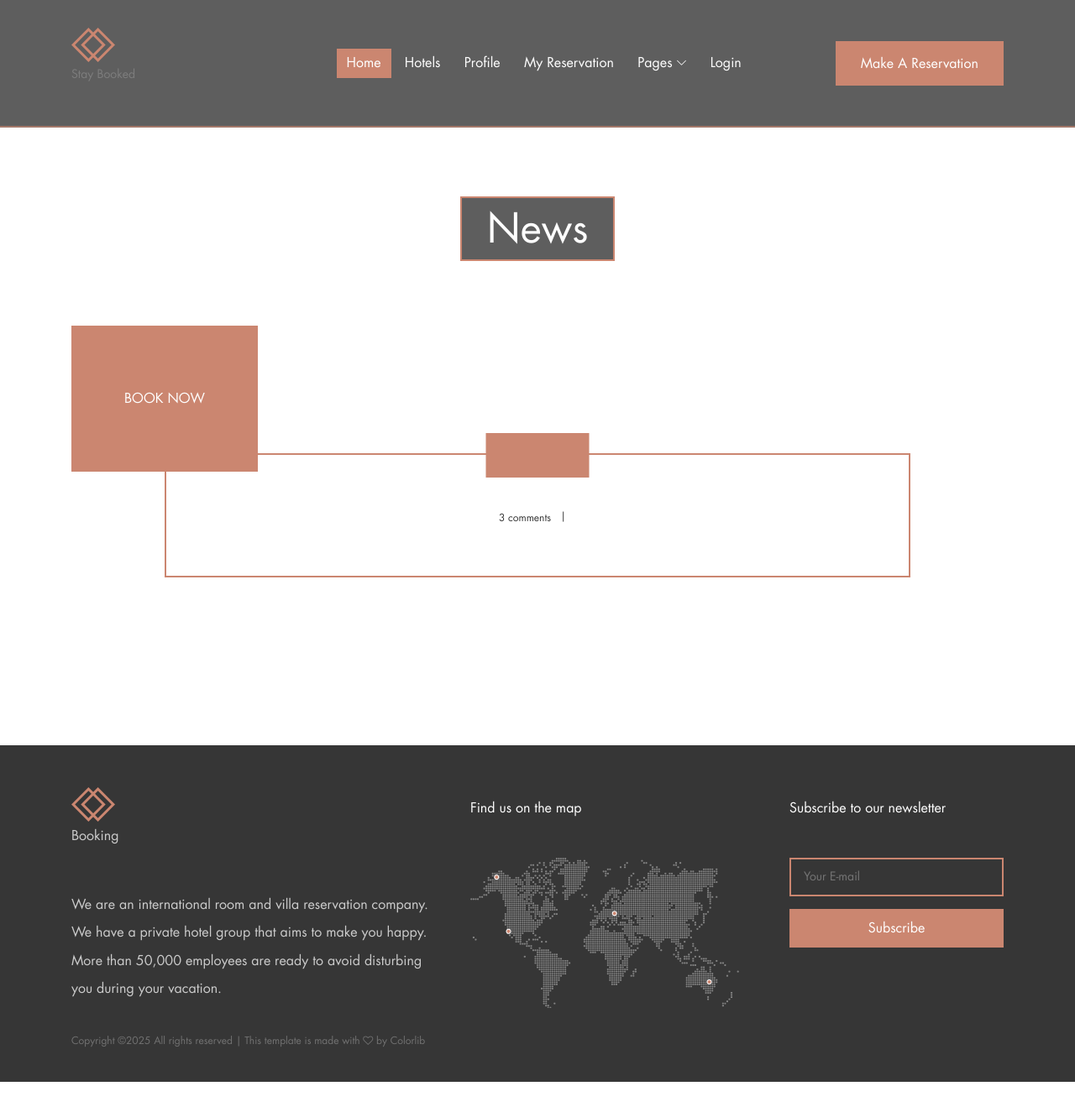
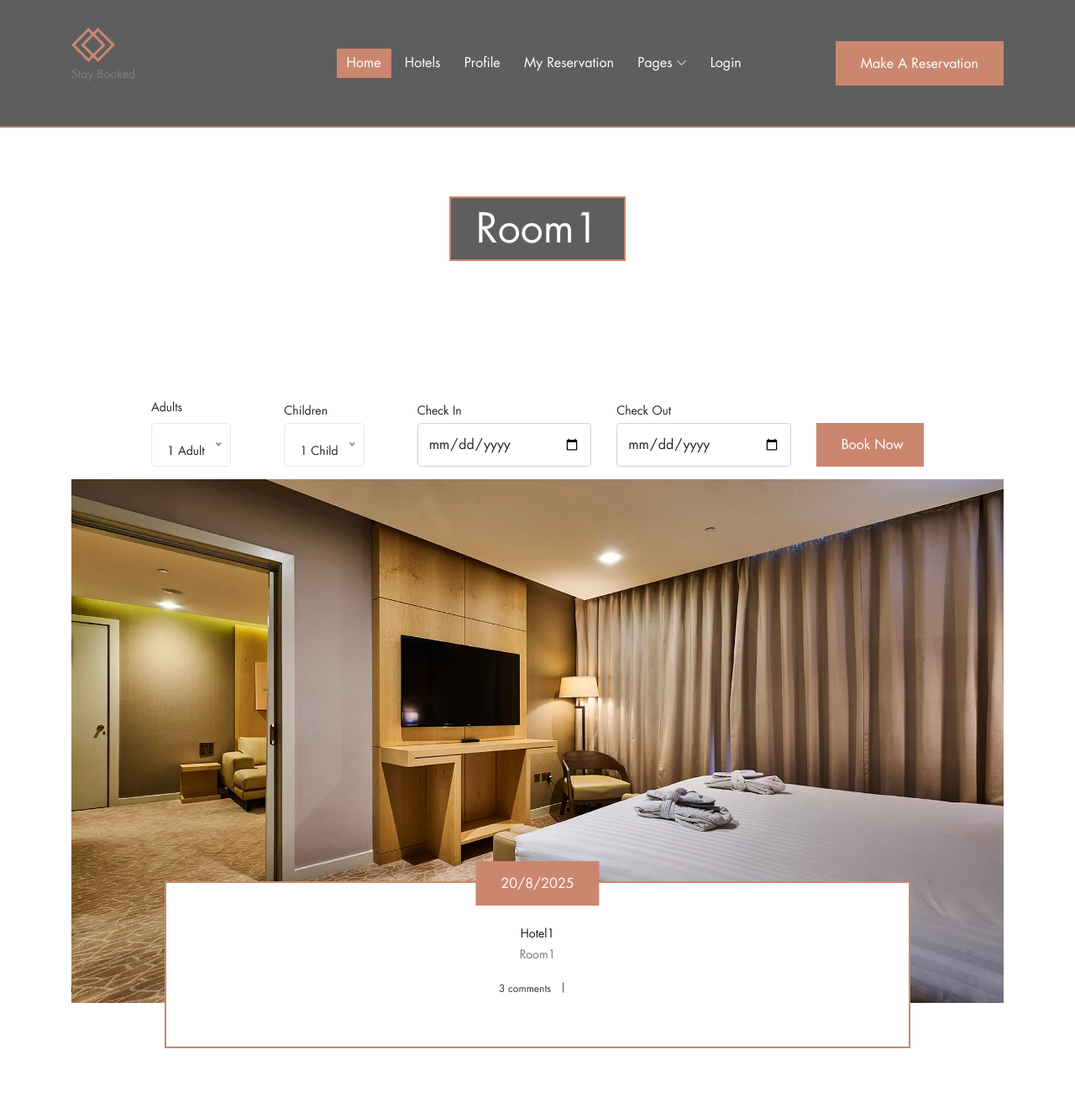
Before and after one commit to Es1amMohamed/Stay-Booked, a Django app: page /rooms/rooms/1 in a window 1280 px wide. Shown: the top 1319 px of the page at 84% size. Before the commit the page ends 1289 px from the top, so only its background shows below. Run offline with Django 5.2, Linux system fonts and the light colour scheme; data comes from the database, SQL or seed files in the repository; both versions use the stored data as it was after the commit; some libraries are stand-ins or nearby versions; some web fonts are replaced.

Commit message:
create reservation system

```diff
--- a/rooms/admin.py
+++ b/rooms/admin.py
@@ -5,3 +5,5 @@ from .models import *
 admin.site.register(Hotel)
 admin.site.register(Room)
 admin.site.register(Category)
+admin.site.register(Reservation)
+admin.site.register(HotelSubscriber)
--- a/rooms/serializers.py
+++ b/rooms/serializers.py
@@ -1,5 +1,6 @@
 from rest_framework import serializers
 from .models import *
+from datetime import date
 
 class HotelSerializer(serializers.ModelSerializer):
     avg_price = serializers.SerializerMethodField()
@@ -14,3 +15,46 @@ class RoomSerializer(serializers.ModelSerializer):
     class Meta:
         model = Room
         fields = "__all__"
+
+class CategorySerializer(serializers.ModelSerializer):
+    class Meta:
+        model = Category
+        fields = "__all__"
+
+
+class ReservationSerializer(serializers.ModelSerializer):
+    class Meta:
+        model = Reservation
+        fields = [ "adults", "children", "check_in", "check_out"]
+
+    def validate_check_in(self, value):
+        today = date.today()
+        if value <= today:
+            raise serializers.ValidationError("Check-in must be at least from tomorrow onwards.")
+        return value
+
+    def validate(self, attrs):
+        check_in = attrs.get("check_in")
+        check_out = attrs.get("check_out")
+        room = self.context.get("room_id")
+
+        if check_out <= check_in:
+            raise serializers.ValidationError("Check-out must be after check-in.")
+
+        overlapping = Reservation.objects.filter(
+            room_id=room,
+            check_in__lt=check_out,
+            check_out__gt=check_in
+        ).exists()
+
+        if overlapping:
+            raise serializers.ValidationError("This room is already booked for the selected dates.")
+
+        return attrs
+
+    def create(self, validated_data):
+        request = self.context["request"]
+        validated_data["guest_name"] = request.user
+        validated_data["room_id"] = self.context.get("room_id")
+
+        return super().create(validated_data)
--- a/rooms/templates/hotels/hotel_detail.html
+++ b/rooms/templates/hotels/hotel_detail.html
@@ -111,7 +111,7 @@
                         clone.querySelector(".room-description").textContent = room.description;
                         clone.querySelector(".price-from").textContent = `From $${room.price}/night`;
                         clone.querySelector(".bg-thumbnail").style.backgroundImage = `url(${room.image})`;
-                        clone.querySelector(".book-room-btn").href = `/rooms/${room.id}`;
+                        clone.querySelector(".book-room-btn").href = `/rooms/rooms/${room.id}`;
                         container.appendChild(clone);
                     });
                 }
--- a/rooms/templates/hotels/hotels_list.html
+++ b/rooms/templates/hotels/hotels_list.html
@@ -140,7 +140,7 @@ function loadHotels(url) {
                 hotelClone.querySelector(".price-from").textContent = `From $${hotel.avg_price}`;
                 hotelClone.querySelector(".hotel-name").textContent = hotel.name;
                 hotelClone.querySelector(".hotel-description").textContent = hotel.description || "No description available";
-                hotelClone.querySelector(".book-room-btn").href = `/hotels/${hotel.id}/`;
+                hotelClone.querySelector(".book-room-btn").href = `/rooms/hotels/${hotel.id}/`;
                 hotelContainer.appendChild(hotelClone);
             });
 
--- a/rooms/templates/rooms/room_detail.html
+++ b/rooms/templates/rooms/room_detail.html
@@ -3,38 +3,98 @@
 {% load static %}
 {% block body %}
 
+<style>
 
+  .custom-booking-form .form-control,
+  .custom-booking-form .btn {
+    height: 52px;
+    line-height: 52px;
+  }
+  .custom-booking-form .btn {
+    line-height: normal;
+    color: #fff !important;
+  }
+  .custom-booking-form .form-control {
+    color: #222;
+    background-color: #fff;
+  }
+
+  .custom-booking-form select.form-control {
+    appearance: none;
+    -webkit-appearance: none;
+    -moz-appearance: none;
+    padding-right: 2rem;
+    background-position: right 0.75rem center;
+    background-repeat: no-repeat;
+  }
+</style>
 
 <body>
     <!-- ##### Breadcumb Area Start ##### -->
     <section class="breadcumb-area bg-img d-flex align-items-center justify-content-center" style="background-image: url();">
         <div class="bradcumbContent">
-            <h2>News</h2>
+            <h2 id ="room-name"></h2>
         </div>
     </section>
     <!-- ##### Breadcumb Area End ##### -->
 
     <!-- ##### Book Now Area Start ##### -->
+
 <div class="book-now-area">
   <div class="container">
     <div class="row justify-content-center">
-                <div class="col-12 col-lg-14">
-                    <div class="book-now-form">
-                        <form action="#" method='POST'>
+      <div class="col-12 col-lg-10">
+        <form class="row g-2 align-items-end custom-booking-form" action="{% url 'rooms:reservation_room' room_id %}" method="POST">
           {% csrf_token %}
-                            <!-- Form Group -->
 
+          <!-- Adults -->
+          <div class="col-md-2">
+            <label for="adults" class="form-label" style="display:block;">Adults</label>
+            <select id="adults" name="adults" class="form-control" required>
+              <option value="1">1 Adult</option>
+              <option value="2">2 Adults</option>
+              <option value="3">3 Adults</option>
+              <option value="4">4 Adults</option>
+              <option value="5">5 Adults</option>
+            </select>
+          </div>
 
-                            <!-- Button -->
+          <!-- Children -->
+          <div class="col-md-2">
+            <label for="children" class="form-label mb-1">Children</label>
+            <select id="children" name="children" class="form-control" required>
+              <option value="1">1 Child</option>
+              <option value="2">2 Children</option>
+              <option value="3">3 Children</option>
+              <option value="4">4 Children</option>
+              <option value="5">5 Children</option>
+            </select>
+          </div>
 
-                            <button type="submit" >Book Now</button>
+          <!-- Check In -->
+          <div class="col-md-3">
+            <label for="check_in" class="form-label mb-1">Check In</label>
+            <input type="date" id="check_in" name="check_in" class="form-control" required>
+          </div>
 
+          <!-- Check Out -->
+          <div class="col-md-3">
+            <label for="check_out" class="form-label mb-1">Check Out</label>
+            <input type="date" id="check_out" name="check_out" class="form-control" required>
+          </div>
+
+          <!-- Submit -->
+          <div class="col-md-2">
+            <label class="d-block mb-1 invisible">.</label>
+            <button type="submit" class="btn palatin-btn w-100">Book Now</button>
+          </div>
         </form>
       </div>
     </div>
   </div>
 </div>
-    </div>
+
+
     <!-- ##### Book Now Area End ##### -->
 
     <!-- ##### Blog Area Start ##### -->
@@ -74,7 +134,7 @@
 <script>
 document.addEventListener("DOMContentLoaded", function() {
     const roomId = window.location.pathname.split("/").filter(Boolean).pop();
-    fetch(`/api/rooms/${roomId}/`)
+    fetch(`/rooms/api/rooms/${roomId}/`)
         .then(response => response.json())
         .then(data => {
             const room = data.data;
@@ -85,8 +145,48 @@ document.addEventListener("DOMContentLoaded", function() {
             document.getElementById("room-hotel").innerText = room.hotel.name;
             document.getElementById("room-description").innerText = room.description;
             document.querySelector(".bg-thumbnail img").src = room.image;
+            document.querySelector("room-id").value = room.id;
         })
         .catch(error => console.error("Error fetching room:", error));
 });
 </script>
+
+<script>
+document.querySelector(".custom-booking-form").addEventListener("submit", async function(e) {
+    e.preventDefault();
+
+    const formData = new FormData(this);
+
+    const response = await fetch("{% url 'rooms:reservation_room' room_id %}", {
+        method: "POST",
+        headers: {
+            "X-CSRFToken": document.querySelector('[name=csrfmiddlewaretoken]').value,
+        },
+        body: formData
+    });
+
+    const data = await response.json();
+
+    if (response.ok) {
+        alert(" Reservation created successfully!");
+    } else {
+
+        if (data.errors && data.errors.non_field_errors) {
+            alert("❌ " + data.errors.non_field_errors.join("\n"));
+        } else {
+            alert("❌ Error: " + JSON.stringify(data.errors));
+        }
+    }
+});
+
+document.addEventListener("DOMContentLoaded", function () {
+  const checkInInput = document.getElementById("check_in");
+  const today = new Date();
+  today.setDate(today.getDate() + 1);
+  const minDate = today.toISOString().split("T")[0];
+  checkInInput.setAttribute("min", minDate);
+});
+
+</script>
+
 {% endblock body %}
--- a/rooms/urls.py
+++ b/rooms/urls.py
@@ -12,7 +12,9 @@ urlpatterns = [
     path("recommend/rooms/", recommend_rooms_view, name="recommend_rooms_view"),
     path("hotels/list/", hotels_list, name="hotels_list_view"),
     path("hotels/<int:pk>/", hotels_detail, name="hotels_detail_view"),
-
+    path("reservation/list/", my_reservations, name="my_reservations"),
+    path("reservation/<int:pk>/", reservation_detail, name="reservation_detail"),
+    path("cancel/reservation/<int:pk>/", cancel_reservation, name="cancel_reservation"),
 
     ## API
     path('api/rooms/list/', rooms_list_api, name='rooms_list'),
@@ -21,4 +23,6 @@ urlpatterns = [
     path('api/hotels/list/', hotels_list_api, name='hotels_list'),
     path('api/hotels/<int:pk>/', hotels_detail_api, name='hotels_detail'),
     path('api/search/hotels/', hotelsearch, name='search_hotels'),
+    path('api/reservation/<int:room_id>/', create_reservation_api, name='reservation_room'),
+    path('api/reservation/list/', my_reservations_api, name='my_reservations_api'),
     ]
--- a/rooms/views.py
+++ b/rooms/views.py
@@ -1,7 +1,8 @@
-from django.shortcuts import render
+from django.shortcuts import render, redirect
 from .serializers import *
 from .models import *
 from accounts.models import *
+from django.contrib.auth.decorators import login_required
 
 
 
@@ -20,3 +21,19 @@ def hotels_list(request):
 
 def hotels_detail(request, pk):
     return render(request, 'hotels/hotel_detail.html', {"hotel_id": pk})
+@login_required
+def my_reservations(request):
+    user = request.user
+    reservations = Reservation.objects.filter(guest_name=user)
+    return render(request, 'reservations/my_reservations.html', {"reservations": reservations})
+
+@login_required
+def reservation_detail(request, pk):
+    reservation = Reservation.objects.get(pk=pk)
+    return render(request, 'reservations/reservation_detail.html', {"reservation": reservation})
+
+@login_required
+def cancel_reservation(request, pk):
+    reservation = Reservation.objects.get(pk=pk)
+    reservation.delete()
+    return redirect("rooms:my_reservations")
--- a/rooms/views_api.py
+++ b/rooms/views_api.py
@@ -1,5 +1,6 @@
 from django.http import JsonResponse
 from django.shortcuts import get_object_or_404, render
+from django.contrib.auth.decorators import login_required
 from django.db.models import Avg
 from django.db.models.functions import Ceil
 from rest_framework.decorators import api_view
@@ -24,6 +25,21 @@ def room_detail_api(request, pk):
     return JsonResponse({"data": data})
 
 
+@api_view(["POST"])
+@login_required
+def create_reservation_api(request, room_id):
+    serializer = ReservationSerializer(data=request.data, context={"request": request, "room_id": room_id})
+    if serializer.is_valid():
+        serializer.save()
+        return JsonResponse({"data": serializer.data}, status=201)
+    return JsonResponse({"errors": serializer.errors}, status=400)
+
+@login_required
+@api_view(["GET"])
+def my_reservations_api(request):
+    reservations = Reservation.objects.filter(user=request.user)
+    data = ReservationSerializer(reservations, many=True, context={"request": request}).data
+    return JsonResponse({"data": data})
 @api_view(['GET'])
 def recommend_rooms(request):
     budget = request.GET.get("budget")
--- a/templates/base.html
+++ b/templates/base.html
@@ -57,7 +57,7 @@
                                     <li class="active"><a href="{% url 'websitesettings:home' %}">Home</a></li>
                                     <li><a href="{% url 'rooms:hotels_list_view' %}">Hotels</a></li>
                                     <li><a href="">Profile</a></li>
-                                    <li><a href="">My Reservation</a></li>
+                                    <li><a href="{% url 'rooms:my_reservations' %}">My Reservation</a></li>
                                     <li><a href="#">Pages</a>
                                         <ul class="dropdown">
                                             <li><a href="">Blogs</a></li>
```
Also changed, not shown: rooms/models.py (+58 -0 lines), rooms/templates/reservations/my_reservations.html (added, +94 -0 lines), rooms/templates/reservations/reservation_detail.html (added, +62 -0 lines), db.sqlite3, rooms/migrations/0003_reservation.py (added), rooms/migrations/0004_hotelsubscriber.py (added). Lines whose indentation alone changed are shown as unchanged.
